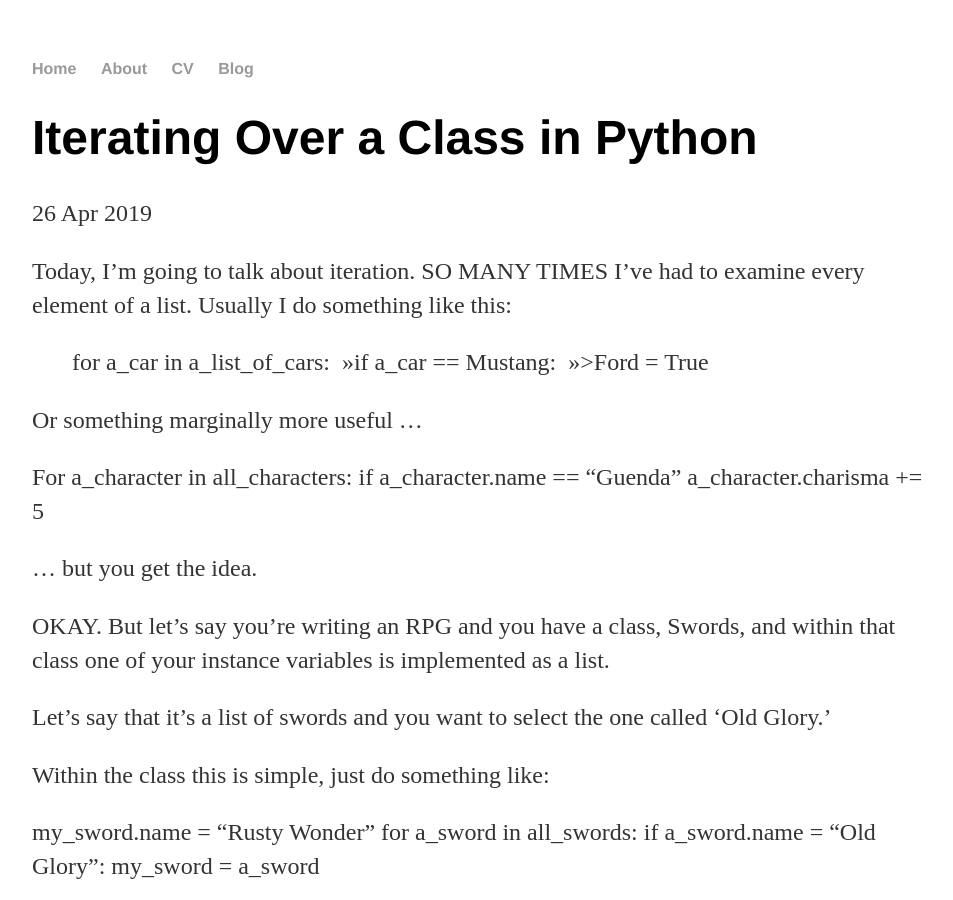
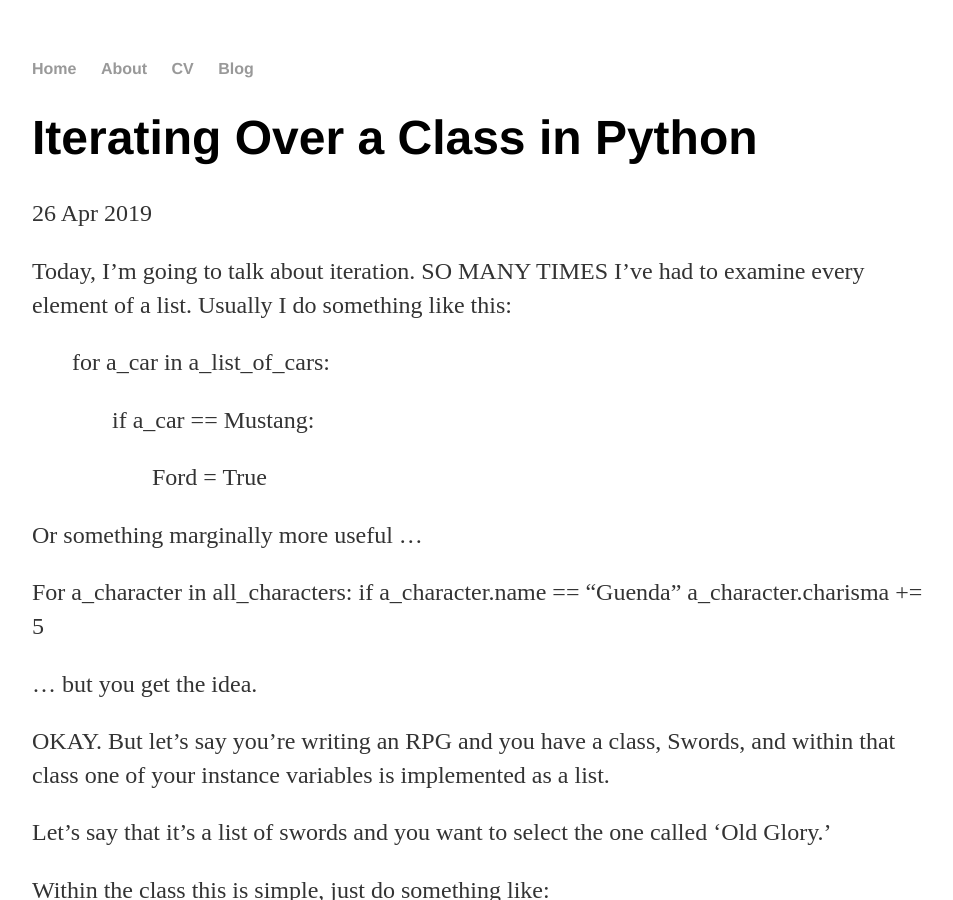
Before and after one commit to poly451/poly451.github.io, a Jekyll site: the page built from _posts/2019-04-26-iterating-over-a-class-in-python.md, in a window 1280 px wide and 900 px high. Shown: the whole window, without its empty margins (160-1113 px from the left). Built offline with Jekyll 4.4.1, drawn with Linux system fonts in a browser that asks for light colours.

```diff
--- a/_posts/2019-04-26-iterating-over-a-class-in-python.md
+++ b/_posts/2019-04-26-iterating-over-a-class-in-python.md
@@ -8,8 +8,11 @@ Today, I'm going to talk about iteration.
 SO MANY TIMES I've had to examine every element of a list. Usually I do something like this:
 
 >for a_car in a_list_of_cars:
-    >>if a_car == Mustang:
-        >>>Ford = True
+>
+>>if a_car == Mustang:
+>>
+>>>Ford = True
+>>>
 
 Or something marginally more useful ...
 
```
